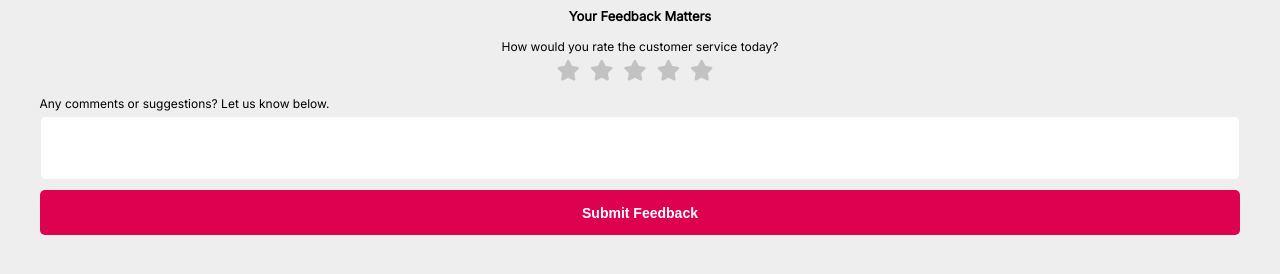
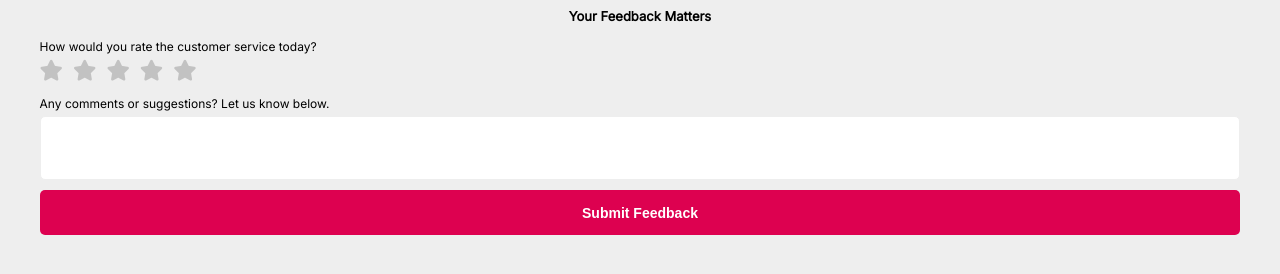
Before and after one commit to aakash91762/halodoc-feedback-agent, a plain HTML site: page index.html in a window 1280 px wide. Drawn offline with Linux system fonts and the light colour scheme.

Commit message:
Update index.html

```diff
--- a/index.html
+++ b/index.html
@@ -23,7 +23,7 @@
       font-size: 12px;
       /* width: 220px; */
       width: 100%;
-      /* text-align: left; */
+      text-align: left;
     }
 
     .comment-desc {
@@ -40,8 +40,7 @@
       margin: 0;
       padding: 0;
       display: flex;
-      /* justify-content: left; */
-      justify-content: center;
+      justify-content: left;
       flex-direction: row-reverse;
     }
 
```
